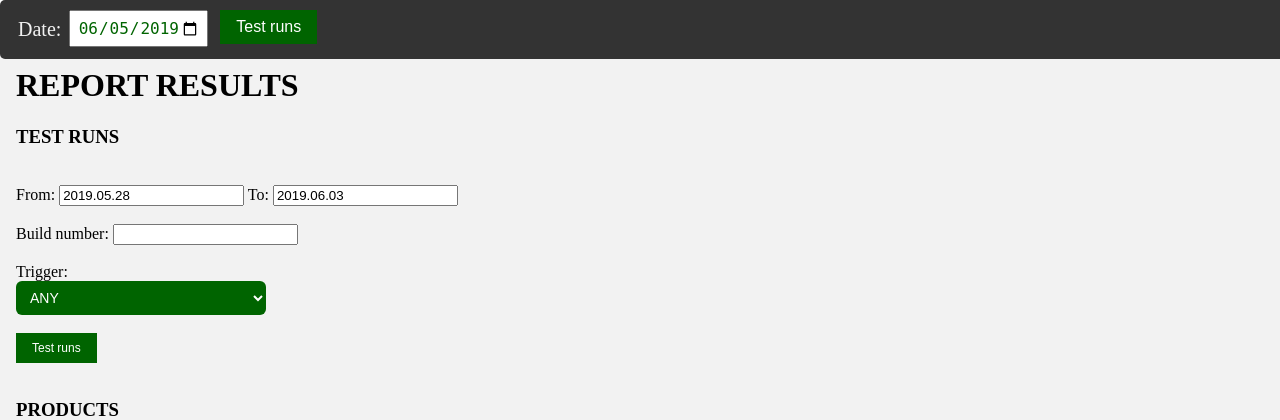
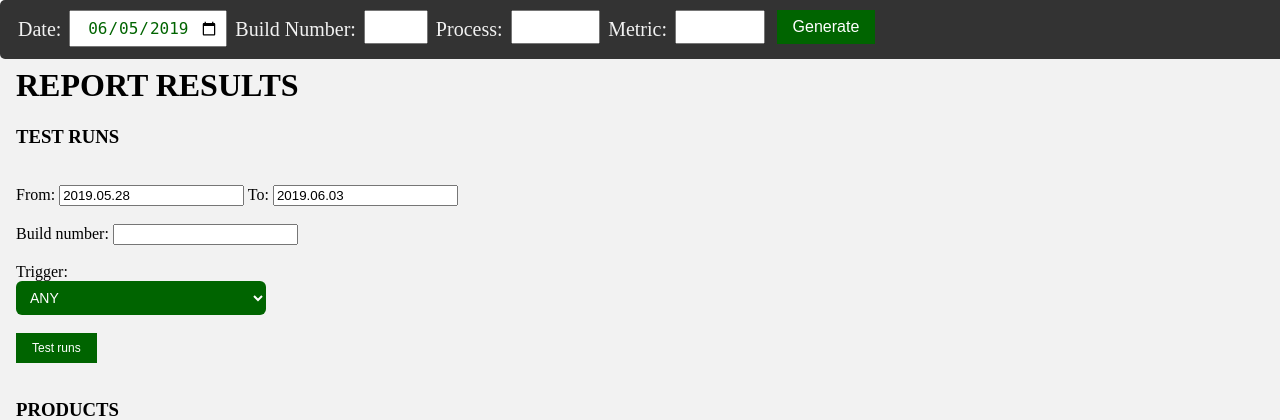
Before and after one commit to zentesty/metric_db, a Flask app: page / in a window 1280 px wide. Shown: the top 420 px of the page. Run offline with Flask 2, Linux system fonts and the light colour scheme; parts of the project's set-up code (start-up, migrations or seed data) failed here and were passed over; some libraries are stand-ins or nearby versions.

Commit message:
Changes made to the Web page for permanent menu - updated

```diff
--- a/portal/templates/dbreport.html
+++ b/portal/templates/dbreport.html
@@ -128,21 +128,37 @@
     <BODY onload="init()">
 
 
+        <!-- **********-->
         <!-- MENU -->
+        <!--
+            query = query.replace('<<BUILD_NUMBER>>', build_number)
+            query = query.replace('<<SCENARIO>>', scenario)
+            query = query.replace('<<TARGET>>', target)
+            query = query.replace('<<METRIC>>', metric)
+        -->
+
+        <!-- **********-->
         <div class="navbar">
-<!--            <a>From: </a>           <input id="start_date2" value="2019.05.28"/>-->
-<!--            <a>To: </a>             <input id="to_date2" value="2019.06.08"/>-->
-<!--            <a>Date: </a>             <input id="ReportDate" value="" />-->
+            <a>Date: </a>
+            <input type="date" id="filter_date" name="contextDate" value="2019-06-05">
 
-            <a>Date: </a>
-            <input type="date" id="filter_date" name="trip-start" value="2019-06-05" min="2021-01-01" max="2018-12-31">
+            <a>Build Number: </a>
+            <input id="filer_build_number" style="width:5%">
 
-            <button type="button" onclick="getData('#excelDataTable', 'testruns')">Test runs</button>
+            <a>Process: </a>
+            <input id="filer_target_process" style="width:7%">
+
+            <a>Metric: </a>
+            <input id="filer_metric" style="width:7%">
+
+
+            <button type="button" onclick="getData('#excelDataTable', 'testruns')">Generate</button>
 
 
         </div>
-
+        <!-- **********-->
         <!-- MAIN PAGE -->
+        <!-- **********-->
         <div class="main">
             <H1>REPORT RESULTS</H1>
             <H3>TEST RUNS</H3><br>
```
